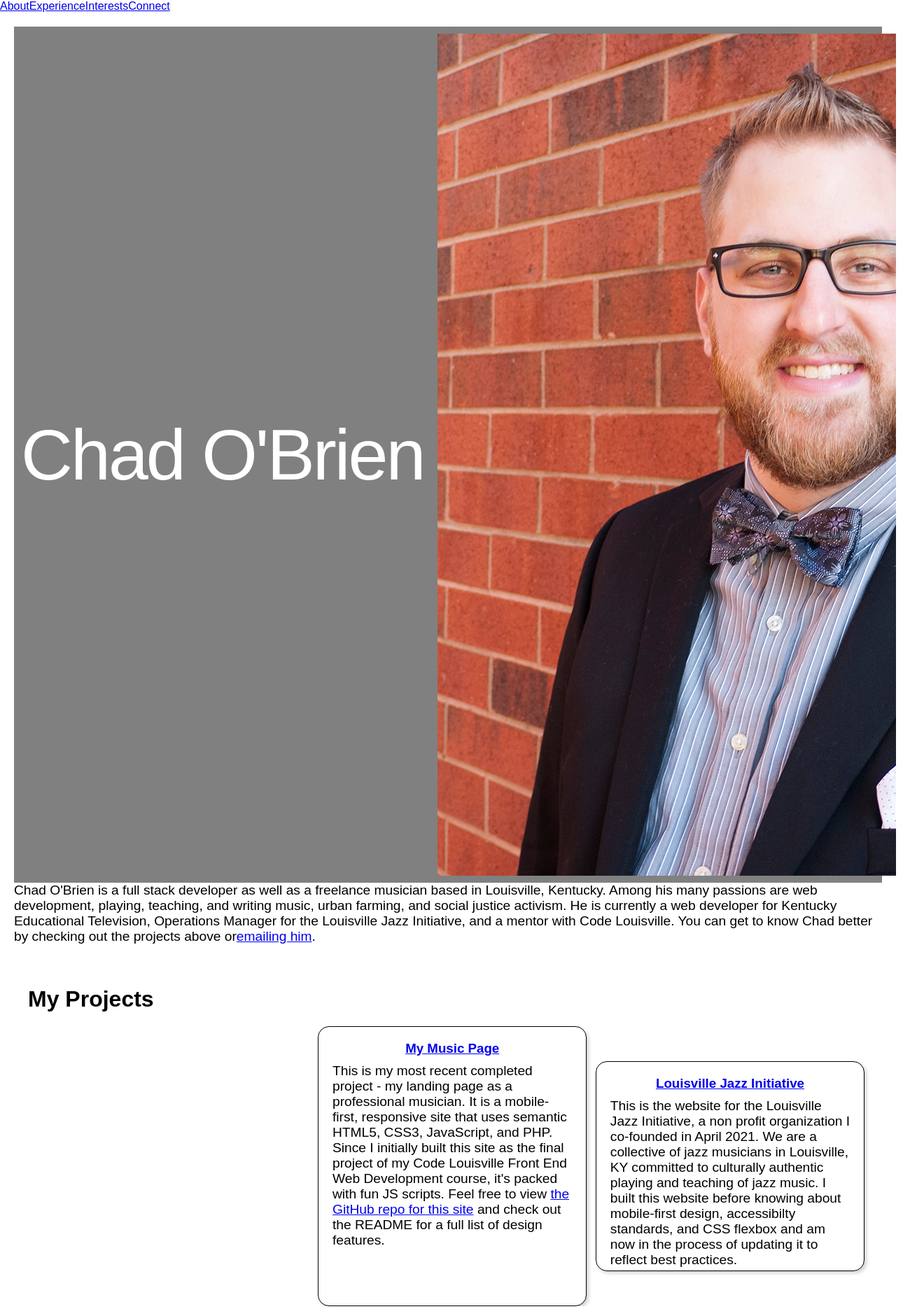
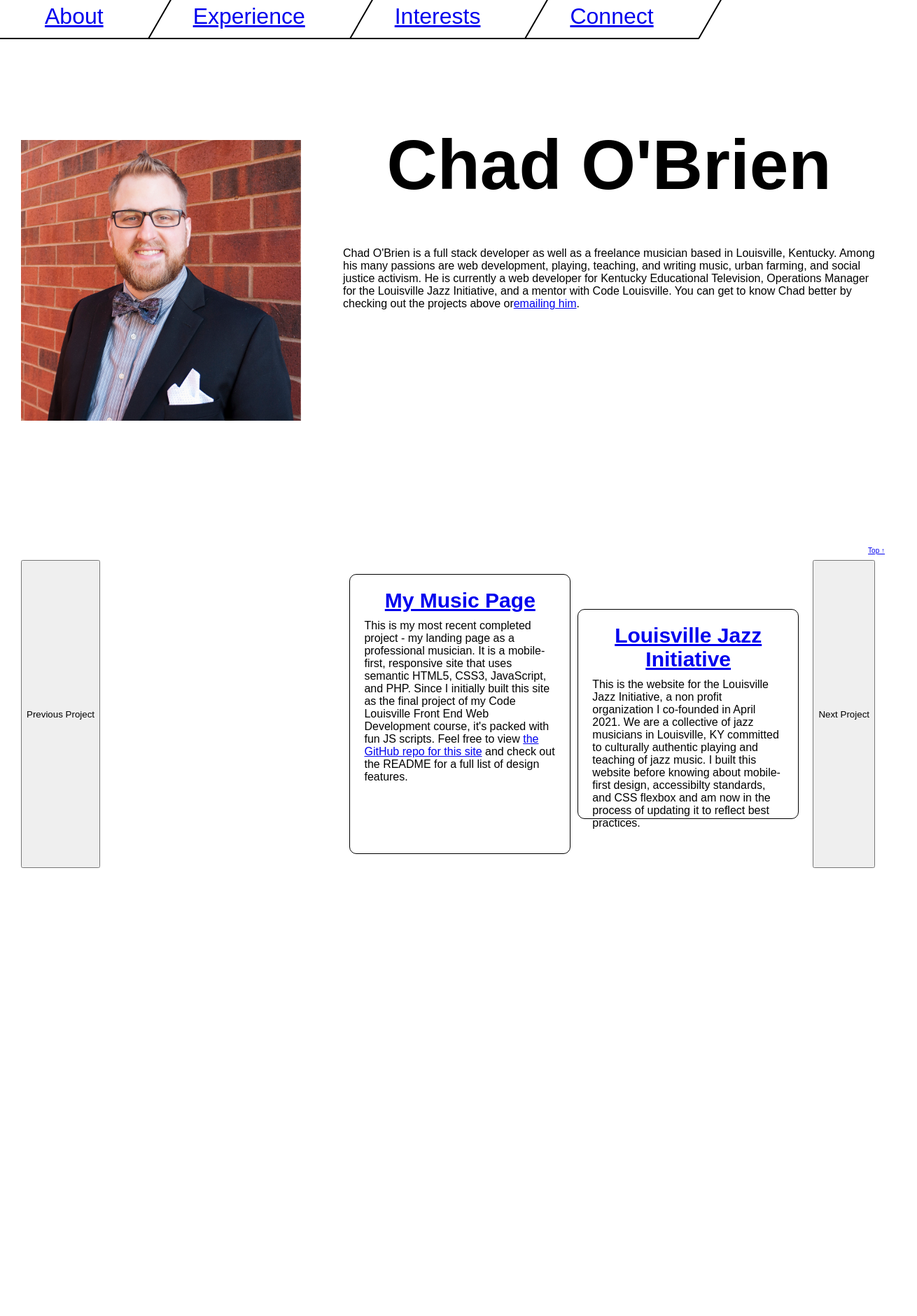
Before and after one commit to csobrien90/csobrien90.github.io, a React (Create React App) app: page / in a window 1280 px wide. Shown: the top 1880 px of the page at 70% size, 1310 px wide, since content can reach past the window. Built offline with nearby package versions, Linux system fonts and the light colour scheme; a web font is replaced by a local one.

Commit message:
finish broad scale layout and give initial styles

```diff
--- a/src/App.js
+++ b/src/App.js
@@ -15,6 +15,7 @@ class App extends React.Component {
 				<Experience />
 				<Interests />
 				<Connect />
+				<a href="#top" id='topLink'>Top ↑</a>
 			</main>
 		)
 	}
--- a/src/components/About.js
+++ b/src/components/About.js
@@ -4,11 +4,9 @@ import headshot from '../media/headshot.jpg';
 class About extends React.Component {
 	render() {
 		return(
-			<section className="about">
-				<header>
-					<h1>Chad O'Brien</h1>
-					<img src={headshot} alt="a headshot of Chad O'Brien dressed in a suit"></img>
-				</header>
+			<section className="about" id="about">
+				<img src={headshot} alt="a headshot of Chad O'Brien dressed in a suit"></img>
+				<h1>Chad O'Brien</h1>
 				<p>Chad O'Brien is a full stack developer as well as a freelance musician based in Louisville, Kentucky. Among his many passions are web development,
 					playing, teaching, and writing music, urban farming, and social justice activism. He is currently a web developer for Kentucky Educational Television,
 					Operations Manager for the Louisville Jazz Initiative, and a mentor with Code Louisville. You can get to know Chad better by checking out the projects
--- a/src/components/Connect.js
+++ b/src/components/Connect.js
@@ -2,9 +2,12 @@ function Connect() {
 	let now = new Date();
 	let year = now.getFullYear();
 	return(
+		<section id="connect">
+			<h2 className='sr-only'>Connect</h2>
 			<footer>
 				<p>&copy; Copyright {year} - Chad O'Brien</p>
 			</footer>
+		</section>
 	)
 }
 
--- a/src/components/Experience.js
+++ b/src/components/Experience.js
@@ -4,7 +4,8 @@ import Slider from './Slider';
 class Experience extends React.Component {
     render() {
         return(
-            <section className="about">
+            <section  id="experience">
+				<h2 className='sr-only'>Experience</h2>
 				<Slider />
             </section>
         )
--- a/src/components/Interests.js
+++ b/src/components/Interests.js
@@ -3,8 +3,8 @@ import React from 'react';
 class Interests extends React.Component {
 	render() {
 		return(
-			<section className="interests">
-				<h2>Interests</h2>
+			<section  id="interests">
+				<h2 className='sr-only'>Interests</h2>
 			</section>
 		)
 	}
--- a/src/components/Slider.js
+++ b/src/components/Slider.js
@@ -49,19 +49,16 @@ class Slider extends React.Component {
 
 	render() {
 		return(
-            <section className="projects">
-                <h2>My Projects</h2>
+			<div className="projects">
+				<button onClick={this.prev}>Previous Project</button>
 				<article id="project-slider">
 					<div className="slider-cover"></div>
 					{cardData && cardData.map((card) => {
 						return <Card title={card.title} description={card.description} link={card.link} key={card.title.replaceAll(' ', '')} />
 					})}
 				</article>
-                <article className="buttons">
-                    <button onClick={this.prev}>Previous Project</button>
 				<button onClick={this.next}>Next Project</button>
-                </article>
-            </section>
+			</div>
 		)
 	}
 }
--- a/src/index.css
+++ b/src/index.css
@@ -6,74 +6,126 @@
     margin: 0;
 }
 
-body {
-  margin: 0;
-  font-family: -apple-system, BlinkMacSystemFont, 'Segoe UI', 'Roboto', 'Oxygen',
-    'Ubuntu', 'Cantarell', 'Fira Sans', 'Droid Sans', 'Helvetica Neue',
-    sans-serif;
-  -webkit-font-smoothing: antialiased;
-  -moz-osx-font-smoothing: grayscale;
+html {
+	scroll-behavior: smooth;
 }
 
-code {
-  font-family: source-code-pro, Menlo, Monaco, Consolas, 'Courier New',
-    monospace;
+body {
+	font-size: 10px;
+}
+
+h1 {
+	font-size: 10em;
+}
+
+h2 {
+	font-size: 5em;
+}
+
+h3 {
+	font-size: 3em;
+}
+
+p {
+	font-size: 1.6em;
+}
+
+.sr-only {
+	border: 0 !important;
+	clip: rect(1px, 1px, 1px, 1px) !important;
+	-webkit-clip-path: inset(50%) !important;
+	clip-path: inset(50%) !important;
+	height: 1px !important;
+	overflow: hidden !important;
+	margin: -1px !important;
+	padding: 0 !important;
+	position: absolute !important;
+	width: 1px !important;
+	white-space: nowrap !important;
 }
 
 main {
-  min-height: 100vh;
-  position: relative;
-  overflow: hidden;
+	position: relative;
 }
 
-header {
-  background-color: gray;
-  padding: 10px;
-  color: white;
-  display: flex;
-  align-items: center;
-  flex-direction: column;
+nav {
+	position: fixed;
+	top: 0;
+	padding: .5em 0;
+	z-index: 2;
 }
 
-h1 {
-  flex: 0 0 auto;
-  font-size: 16vw;
-  font-weight: lighter;
-  font-family: sans-serif;
-  letter-spacing: -3px;
-  margin-right: 20px;
+nav a {
+	font-size: 2rem;
+	padding: 0.4em 2em;
+	border-bottom: 2px solid black;
+	position: relative;
 }
 
-header p {
-  font-size: 4vw;
-  padding: 0 30px;
-  text-align: center;
+nav a:after {
+	bottom: -6px;
+    content: "";
+    position: absolute;
+    width: 0;
+    height: 72px;
+    right: -19px;
+    border-left: 2px solid black;
+    transform: rotate(30deg);
+}
+
+section {
+	min-height: 100vh;
+	padding: 0 3em;
+}
+
+#about {
+	display: grid;
+	grid-template-areas:
+		"pic heading"
+		"pic about"
+		"pic about";
+	align-items: center;
+	justify-items: center;
+	gap: 6em;
+}
+
+#about img {
+	grid-area: pic;
+	max-width: 400px;
+}
+
+#about h1 {
+	grid-area: heading;
+	align-self: flex-end;
+}
+
+#about p {
+	grid-area: about;
+	align-self: flex-start;
+}
+
+#connect {
+	position: relative;
 }
 
 footer {
-  position: relative;
+  position: absolute;
   bottom: 0;
   width: 100%;
   text-align: center;
   padding: 20px;
 }
 
-h2 {
-  font-size: 2em;
-  margin: 20px 0;
-  text-align: center;
-}
-
-section {
-  padding: 20px;
+#topLink {
+	position: fixed;
+	bottom: .5rem;
+	right: 1rem;
+	z-index: 2;
 }
 
 .projects {
-  padding: 0;
-}
-
-.projects h2 {
-  padding: 0 20px;
+	display: grid;
+	grid-template-columns: auto 1fr auto;
 }
 
 #project-slider {
@@ -91,7 +143,7 @@ section {
   position: absolute;
   width: 100%;
   height: 100%;
-  z-index: 10;
+  z-index: 1;
   background-image: linear-gradient(
     to left,
     rgba(255, 255, 255, 1) 1%,
@@ -110,7 +162,7 @@ section {
   margin: 0 1%;
   border: 1px solid black;
   border-radius: 1em;
-  box-shadow: 3px 3px 5px lightgray;
+  box-shadow: 0 0 5px rgba(255, 255, 255, .3);
   transition: all .3s;
   display: none;
 }
@@ -159,18 +211,7 @@ section {
   margin: 10px;
 }
 
-.about p {
-  font-size: 1.2em;
-}
-
-
 @media screen and (min-width: 650px) {
-  h1 {
-    font-size: 14vw;
-  }
-  header p {
-    font-size: 3vw;
-  }
   .card {
     width: 50%;
   }
@@ -191,19 +232,6 @@ section {
   .slider-cover{
     background-image: none;
   }
-  header {
-    flex-direction: row;
-  }
-  h1 {
-    font-size: 8vw;
-  }
-
-  header p {
-    font-size: 2vw;
-  }
-  h2 {
-    text-align: left;
-  }
   .card {
     width: 31%;
   }
```
Lines whose indentation alone changed are shown as unchanged.
